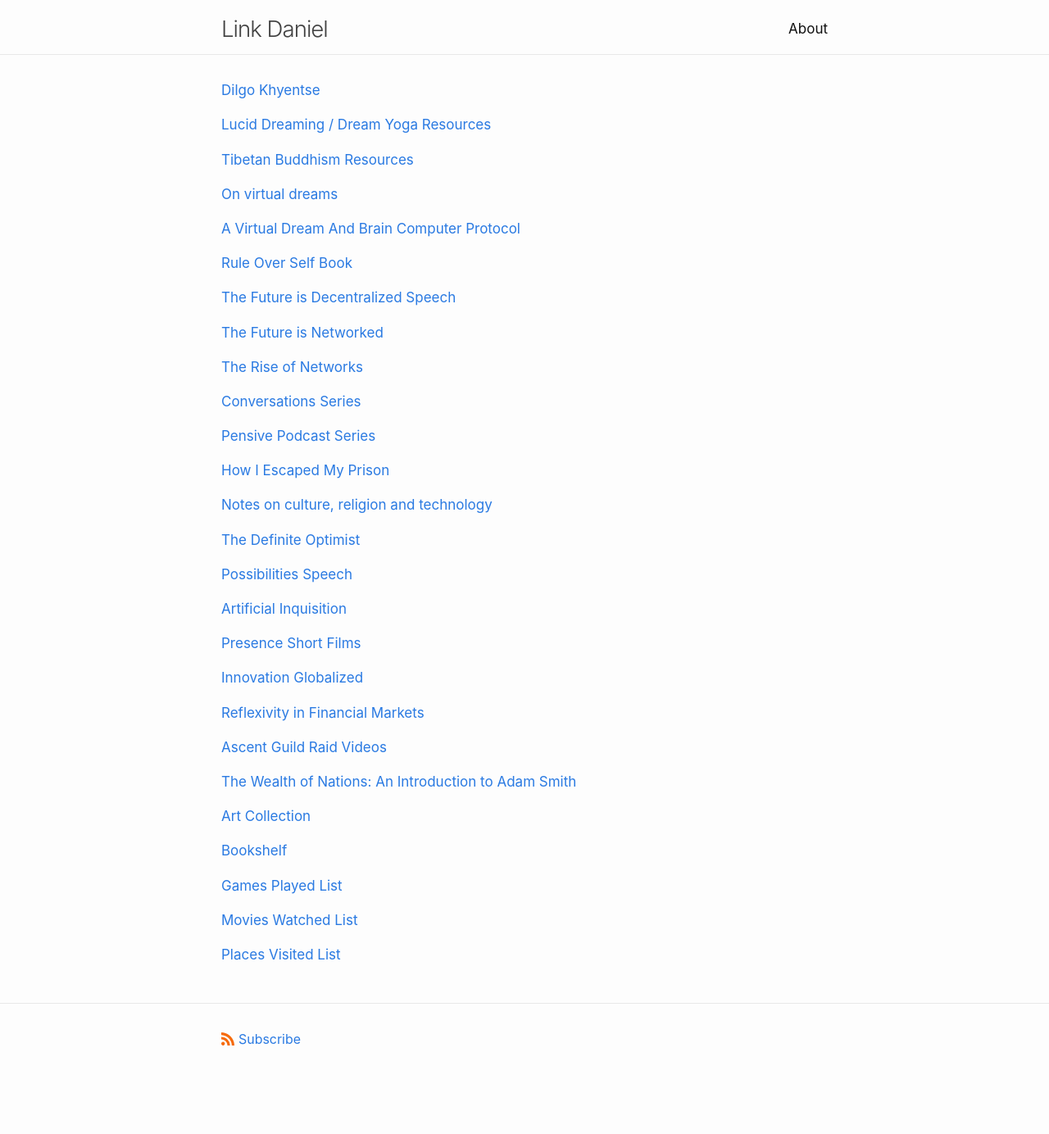
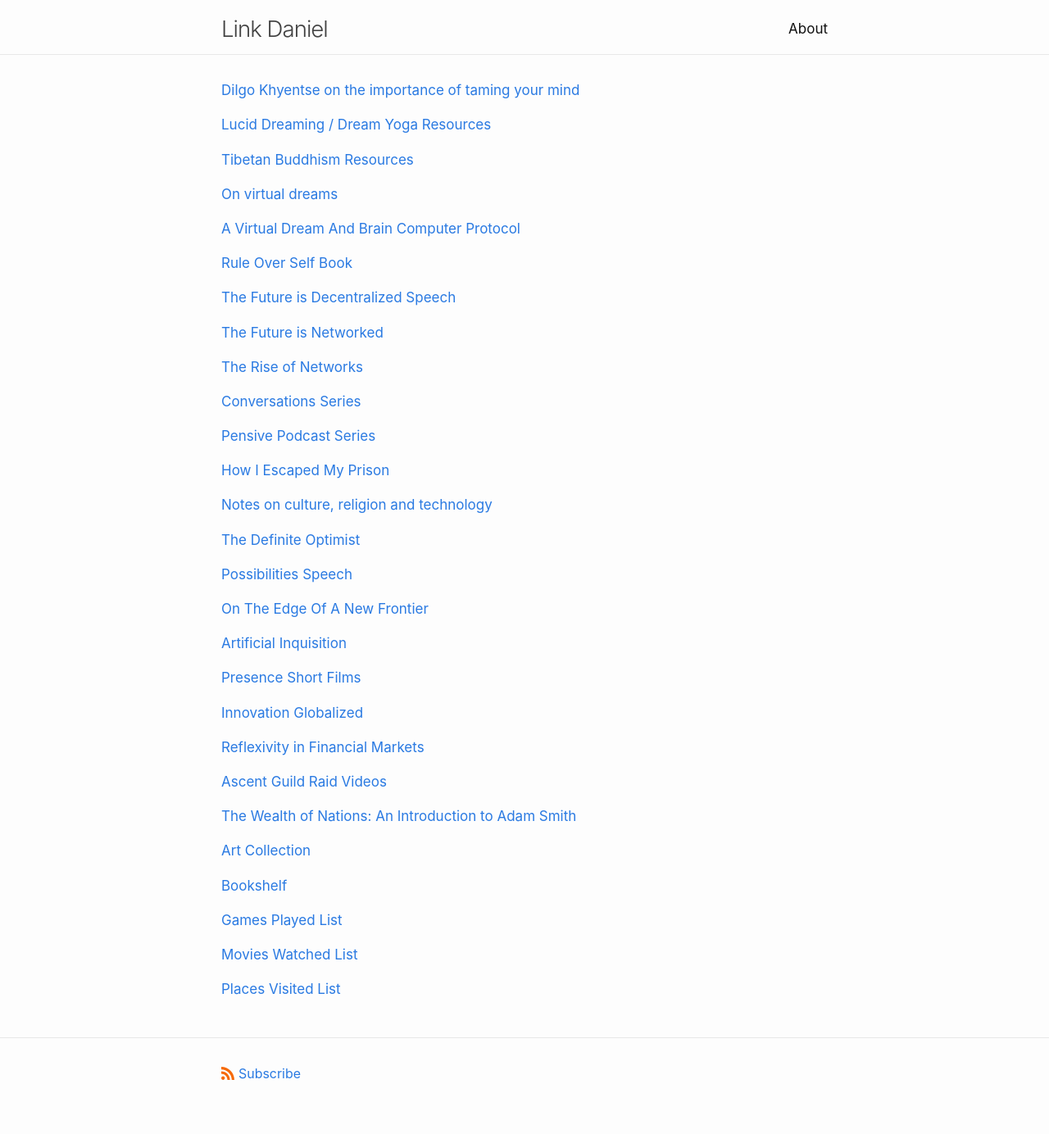
Before and after one commit to link-daniel/link.github.io, a Jekyll site: the page built from index.md, in a window 1280 px wide. Shown: the whole page at 82% size. Built offline with Jekyll 4.4.1, drawn with Linux system fonts in a browser that asks for light colours; before the commit the page ends 1342 px from its top, so only the background shows below that.

Commit message:
Update index.md

```diff
--- a/index.md
+++ b/index.md
@@ -8,7 +8,7 @@
 layout: home
 ---
 
-[Dilgo Khyentse](/dilgokhyentse)
+[Dilgo Khyentse on the importance of taming your mind](/khyentsetamemind)
 <br>
 
 [Lucid Dreaming / Dream Yoga Resources](/dreams)
@@ -53,6 +53,9 @@ layout: home
 [Possibilities Speech](/possibilities)
 <br>
 
+[On The Edge Of A New Frontier](/edgenewfrontier)
+<br>
+
 [Artificial Inquisition](/artificialinquisition)
 <br>
 
```
